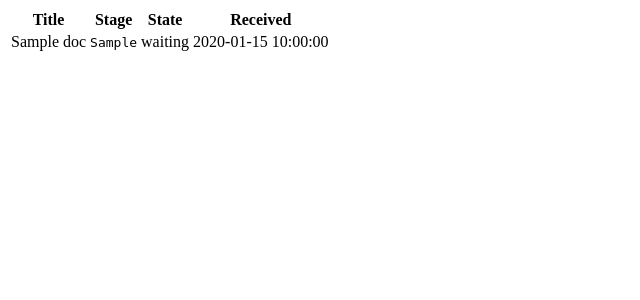
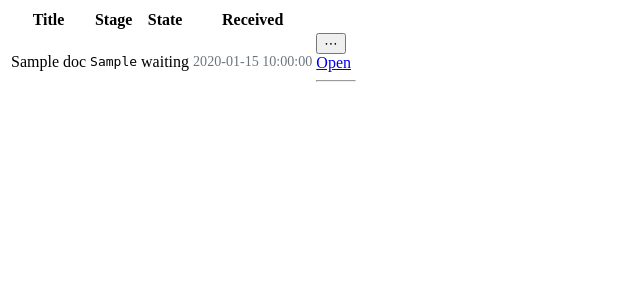
Before and after one commit to fagerbergj/document-pipeline, a FastAPI app: template ui/templates/partials/document_table.html in a window 1280 px wide. Shown: the top 300 px of the page, without its empty margins (0-640 px from the left). Run offline with FastAPI, Linux system fonts and the light colour scheme; the template is opened without the code that fills it: most values are stand-ins (such as "Sample title", 1, 10 or a date in 2020); parts of the project's set-up code (start-up, migrations or seed data) failed here and were passed over.

Commit message:
Replace row action buttons with 3-dot kebab menu; actions update table in-place via HTMX

```diff
--- a/adapters/inbound/ui.py
+++ b/adapters/inbound/ui.py
@@ -100,6 +100,14 @@
     return items
 
 
+def _table_response(request, docs, config):
+    return templates.TemplateResponse(
+        "partials/document_table.html",
+        {"request": request, "docs": docs, "state_order": _STATE_ORDER,
+         "needs_context_ids": _needs_context_ids(docs, config)},
+    )
+
+
 def _needs_context_ids(docs: list, config) -> set:
     """Return set of doc IDs that are blocked waiting for document context."""
     out = set()
@@ -187,34 +195,28 @@
                       stage_data=stage_data, updated_at=now_str)
     await db.update(updated)
     await db.append_event(doc_id, stage_name, "replayed", now_str)
-    docs = await db.list_documents()
-    return templates.TemplateResponse(
-        "partials/document_table.html",
-        {"request": request, "docs": docs, "state_order": _STATE_ORDER},
-    )
+    return _table_response(request, await db.list_documents(), config)
 
 
 @router.post("/api/documents/{doc_id}/stop", response_class=HTMLResponse)
 async def document_stop(request: Request, doc_id: str):
     """Stop a running document by setting it to error state."""
     db = request.app.state.db
+    config = request.app.state.pipeline
     doc = await db.get(doc_id)
     if doc is None:
         return HTMLResponse("<em>Not found</em>", status_code=404)
     now_str = datetime.now(timezone.utc).isoformat()
     await db.update(replace(doc, stage_state="error", updated_at=now_str))
     await db.append_event(doc_id, doc.current_stage, "stopped", now_str)
-    docs = await db.list_documents()
-    return templates.TemplateResponse(
-        "partials/document_table.html",
-        {"request": request, "docs": docs, "state_order": _STATE_ORDER},
-    )
+    return _table_response(request, await db.list_documents(), config)
 
 
 @router.post("/api/documents/{doc_id}/title", response_class=HTMLResponse)
 async def document_set_title(request: Request, doc_id: str):
     """Update the document title."""
     db = request.app.state.db
+    config = request.app.state.pipeline
     doc = await db.get(doc_id)
     if doc is None:
         return HTMLResponse("<em>Not found</em>", status_code=404)
@@ -224,17 +226,14 @@
         return HTMLResponse("<em>Title required</em>", status_code=400)
     now_str = datetime.now(timezone.utc).isoformat()
     await db.update(replace(doc, title=new_title, updated_at=now_str))
-    docs = await db.list_documents()
-    return templates.TemplateResponse(
-        "partials/document_table.html",
-        {"request": request, "docs": docs, "state_order": _STATE_ORDER},
-    )
+    return _table_response(request, await db.list_documents(), config)
 
 
 @router.post("/api/documents/{doc_id}/retry", response_class=HTMLResponse)
 async def document_retry(request: Request, doc_id: str):
     """Reset an errored document back to pending on its current stage."""
     db = request.app.state.db
+    config = request.app.state.pipeline
     doc = await db.get(doc_id)
     if doc is None:
         return HTMLResponse("<em>Not found</em>", status_code=404)
@@ -242,11 +241,7 @@
     updated = replace(doc, stage_state="pending", updated_at=now_str)
     await db.update(updated)
     await db.append_event(doc_id, doc.current_stage, "retried", now_str)
-    docs = await db.list_documents()
-    return templates.TemplateResponse(
-        "partials/document_table.html",
-        {"request": request, "docs": docs, "state_order": _STATE_ORDER},
-    )
+    return _table_response(request, await db.list_documents(), config)
 
 
 @router.get("/review", response_class=HTMLResponse)
--- a/ui/templates/partials/document_table.html
+++ b/ui/templates/partials/document_table.html
@@ -6,6 +6,7 @@
       <th>Stage</th>
       <th>State</th>
       <th>Received</th>
+      <th style="width:2.5rem;"></th>
     </tr>
   </thead>
   <tbody>
@@ -20,25 +21,48 @@
       </td>
       <td><code>{{ doc.current_stage }}</code></td>
       <td><span class="badge badge-{{ doc.stage_state }}">{{ doc.stage_state }}</span></td>
-      <td>
-        {{ doc.created_at[:19].replace("T", " ") }}
-        {% if doc.stage_state == 'running' %}
-        <form method="post" action="/documents/{{ doc.id }}/stop" style="display:inline"
-              onclick="event.stopPropagation()">
-          <button style="margin-left:.5rem;padding:.15rem .5rem;font-size:.78rem;border-radius:4px;border:1px solid #856404;background:#fff3cd;color:#856404;cursor:pointer">Stop</button>
-        </form>
-        {% endif %}
-        {% if doc.stage_state == 'error' %}
-        <form method="post" action="/documents/{{ doc.id }}/retry" style="display:inline"
-              onclick="event.stopPropagation()">
-          <button style="margin-left:.5rem;padding:.15rem .5rem;font-size:.78rem;border-radius:4px;border:1px solid #721c24;background:#f8d7da;color:#721c24;cursor:pointer">Retry</button>
-        </form>
-        {% endif %}
+      <td style="color:#6c757d;font-size:.88rem;">{{ doc.created_at[:19].replace("T", " ") }}</td>
+      <td onclick="event.stopPropagation()">
+        <div class="kebab-wrap" id="kb-{{ doc.id }}">
+          <button class="kebab-btn" onclick="toggleKebab('{{ doc.id }}')" title="Actions">⋯</button>
+          <div class="kebab-menu" id="km-{{ doc.id }}">
+            <a href="/documents/{{ doc.id }}">Open</a>
+            <hr class="kebab-sep">
+            {% if doc.stage_state == 'running' %}
+            <button hx-post="/api/documents/{{ doc.id }}/stop"
+                    hx-target="#doc-table-wrap" hx-swap="outerHTML"
+                    class="danger">Stop</button>
+            {% endif %}
+            {% if doc.stage_state == 'error' %}
+            <button hx-post="/api/documents/{{ doc.id }}/retry"
+                    hx-target="#doc-table-wrap" hx-swap="outerHTML">Retry</button>
+            {% endif %}
+            {% if doc.stage_data %}
+            <button hx-post="/api/documents/{{ doc.id }}/replay/{{ doc.current_stage }}"
+                    hx-target="#doc-table-wrap" hx-swap="outerHTML"
+                    hx-confirm="Replay from '{{ doc.current_stage }}'?">Replay current stage</button>
+            {% endif %}
+          </div>
+        </div>
       </td>
     </tr>
     {% else %}
-    <tr><td colspan="4" style="text-align:center; color:#6c757d; padding:2rem;">No documents yet.</td></tr>
+    <tr><td colspan="5" style="text-align:center; color:#6c757d; padding:2rem;">No documents yet.</td></tr>
     {% endfor %}
   </tbody>
 </table>
 </div>
+
+<script>
+function toggleKebab(id) {
+  var menu = document.getElementById('km-' + id);
+  var isOpen = menu.classList.contains('open');
+  document.querySelectorAll('.kebab-menu.open').forEach(function(m){ m.classList.remove('open'); });
+  if (!isOpen) menu.classList.add('open');
+}
+document.addEventListener('click', function(e) {
+  if (!e.target.closest('.kebab-wrap')) {
+    document.querySelectorAll('.kebab-menu.open').forEach(function(m){ m.classList.remove('open'); });
+  }
+});
+</script>
```
Also changed, not shown: ui/templates/dashboard.html (+12 -0 lines).
